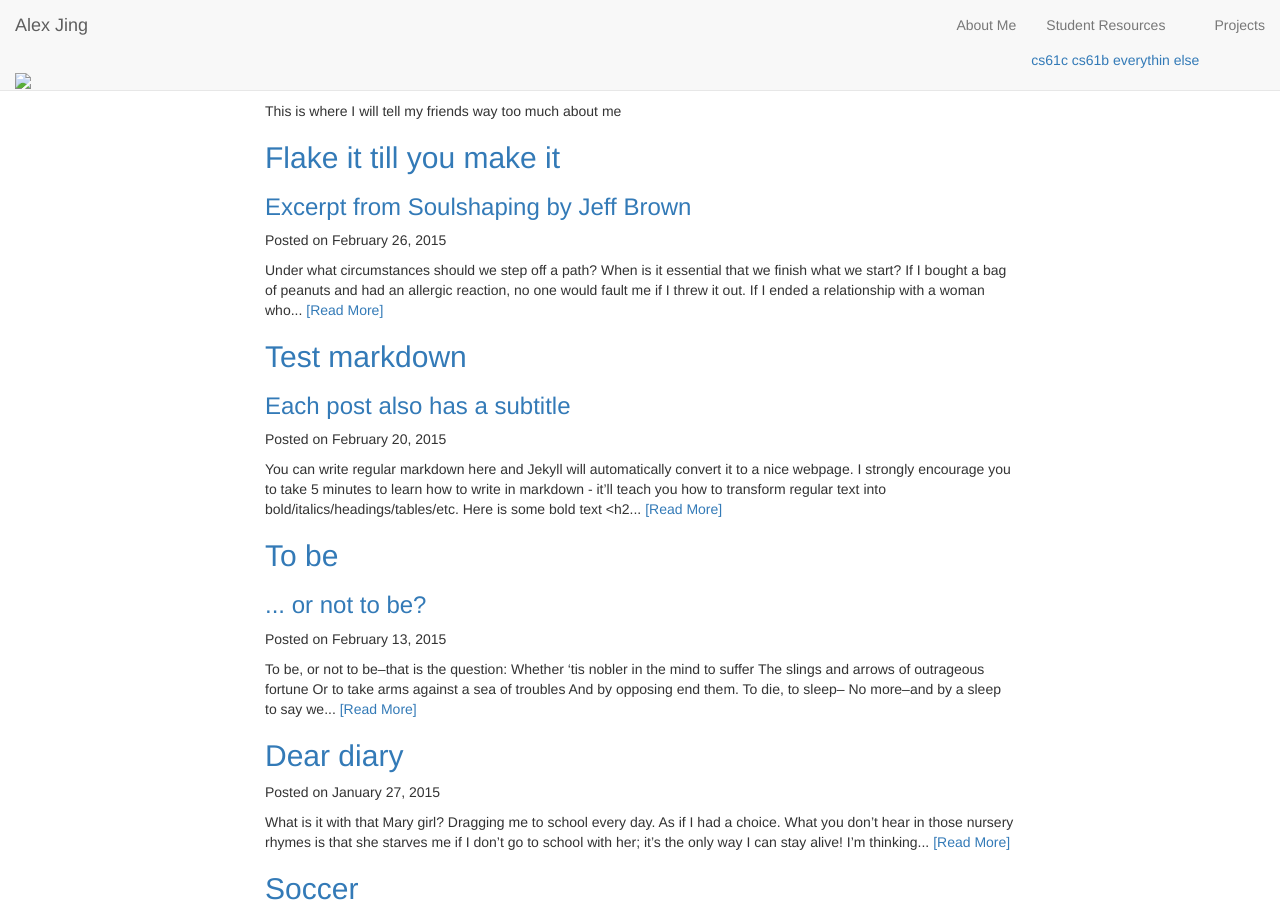
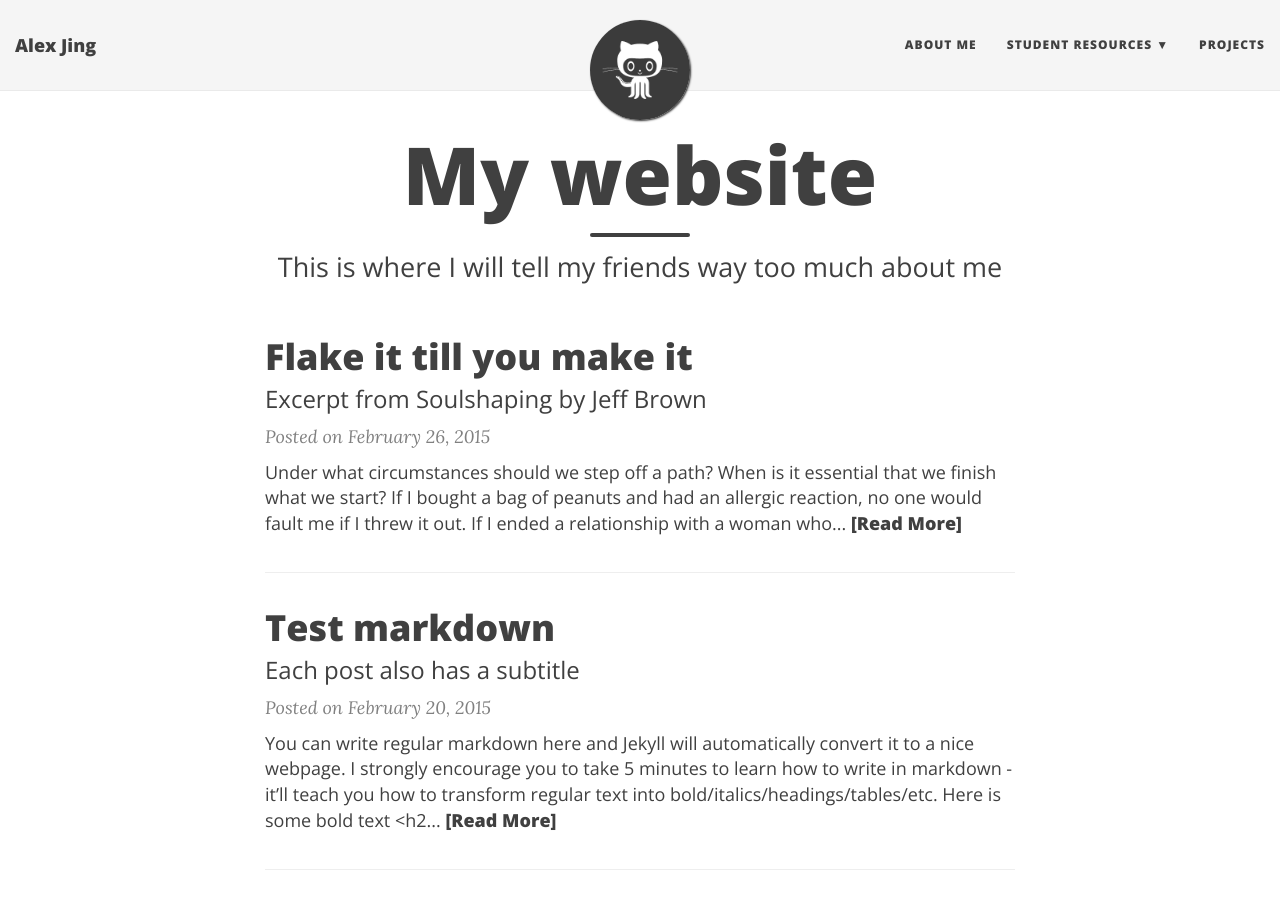
Before and after one commit to groceryStoreApple/alexweb, a Jekyll site: the page built from index.html, in a window 1280 px wide and 900 px high. Built offline with Jekyll 4.4.1, drawn with Linux system fonts in a browser that asks for light colours; nearby versions of some CDN libraries; library files that are not in the unit come from our copies; the list of posts is cut into pages by our own code; part of the change alters nothing that is shown.

```diff
--- a/_config.yml
+++ b/_config.yml
@@ -5,7 +5,7 @@
 
 # If you are building a simple GitHub user page (http://username.github.io) then use these settings:
 url: "http://https://grocerystoreapple.github.io/alexweb/"
-baseurl: "http://https://grocerystoreapple.github.io/alexweb/"
+baseurl: "https://grocerystoreapple.github.io/alexweb/"
 
 # If you are building a GitHub project page then use these settings:
 #url: "http://username.github.io/projectname"
```
